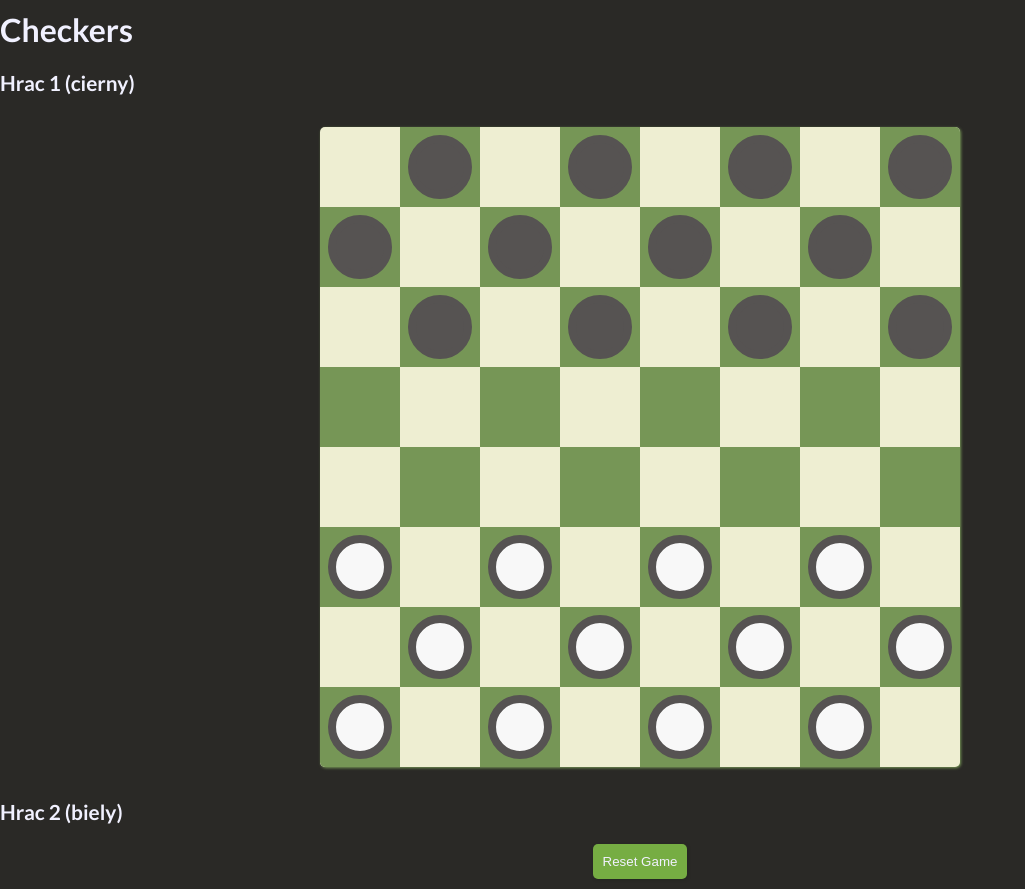
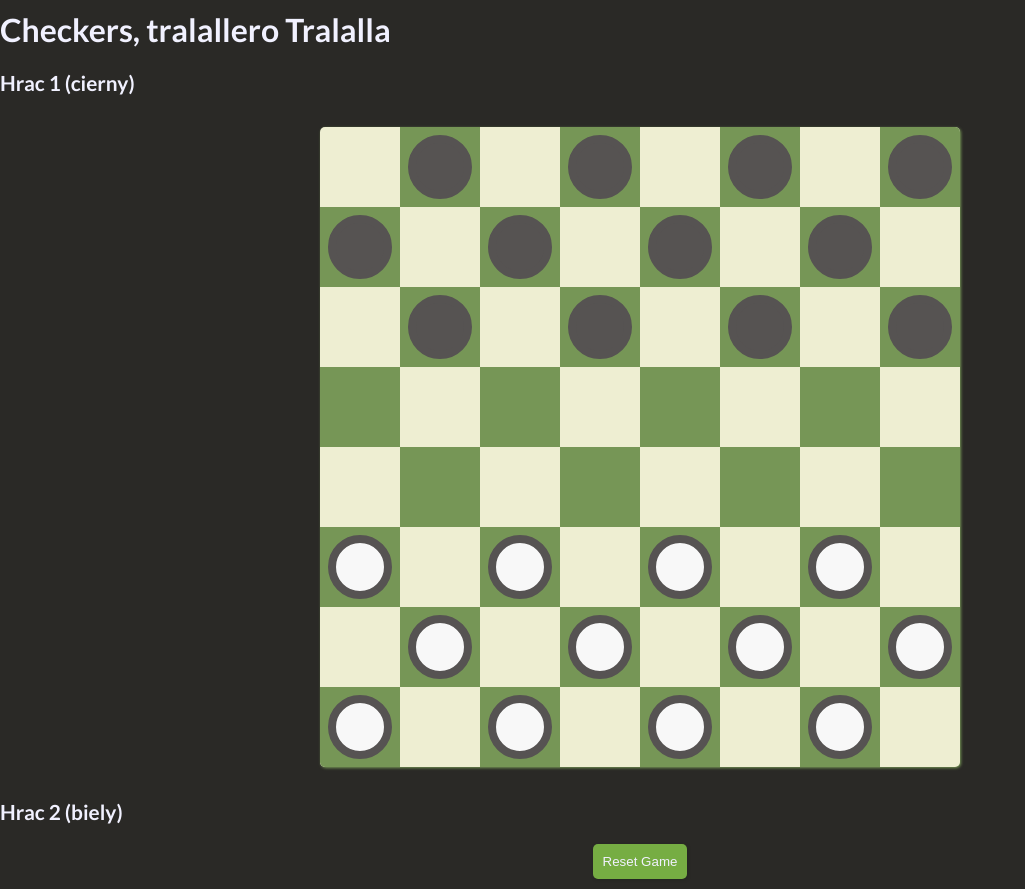
Before and after one commit to marektplsk/checkersGame, a plain HTML site: page index.html in a window 1280 px wide. Shown: the whole page, without its empty margins (0-1025 px from the left). Drawn offline with nearby package versions, Linux system fonts and the light colour scheme.

Commit message:
Update index.html

```diff
--- a/index.html
+++ b/index.html
@@ -12,7 +12,7 @@
     <script src="script.js"></script>
   </head>
   <body>
-    <h1>Checkers</h1>
+    <h1>Checkers, tralallero Tralalla</h1>
 
     <div class="container">
 
```
